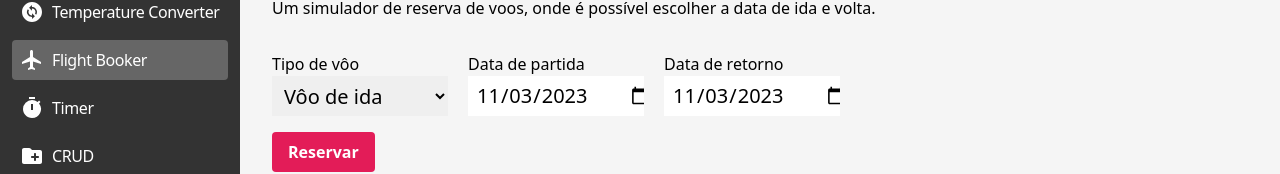
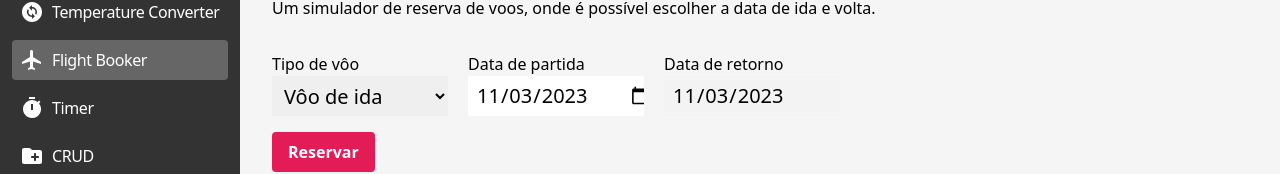
Before and after one commit to vitorpantaleao/guis-vue-examples, a Vue app: page /flight-booker in a window 1280 px wide. Shown: the part 152-326 px from the top of the page. Built offline with nearby package versions, Linux system fonts and the light colour scheme.

Commit message:
feat: adiciona comando para execução dos testes no README.md / Último commit 03/11 - 12:57h

```diff
--- a/src/views/FlightBooker.vue
+++ b/src/views/FlightBooker.vue
@@ -16,7 +16,7 @@
             </div>
             <div>
                 <label class="text-base block">Data de retorno</label>
-                <input id="dataRetorno" type="date" v-model="dataRetorno"  class="w-44 h-10 flex text-xl px-2">
+                <input id="dataRetorno" type="date" v-model="dataRetorno" :disabled="!isVolta" class="w-44 h-10 flex text-xl px-2">
             </div>
         </div>
         <div v-if="!podeReservar" class="text-red-500 text-sm mt-2">A data de retorno deve ser posterior à data de partida.</div>
```
Also changed, not shown: 1 other file (tests, documents, lock files or other folders).
